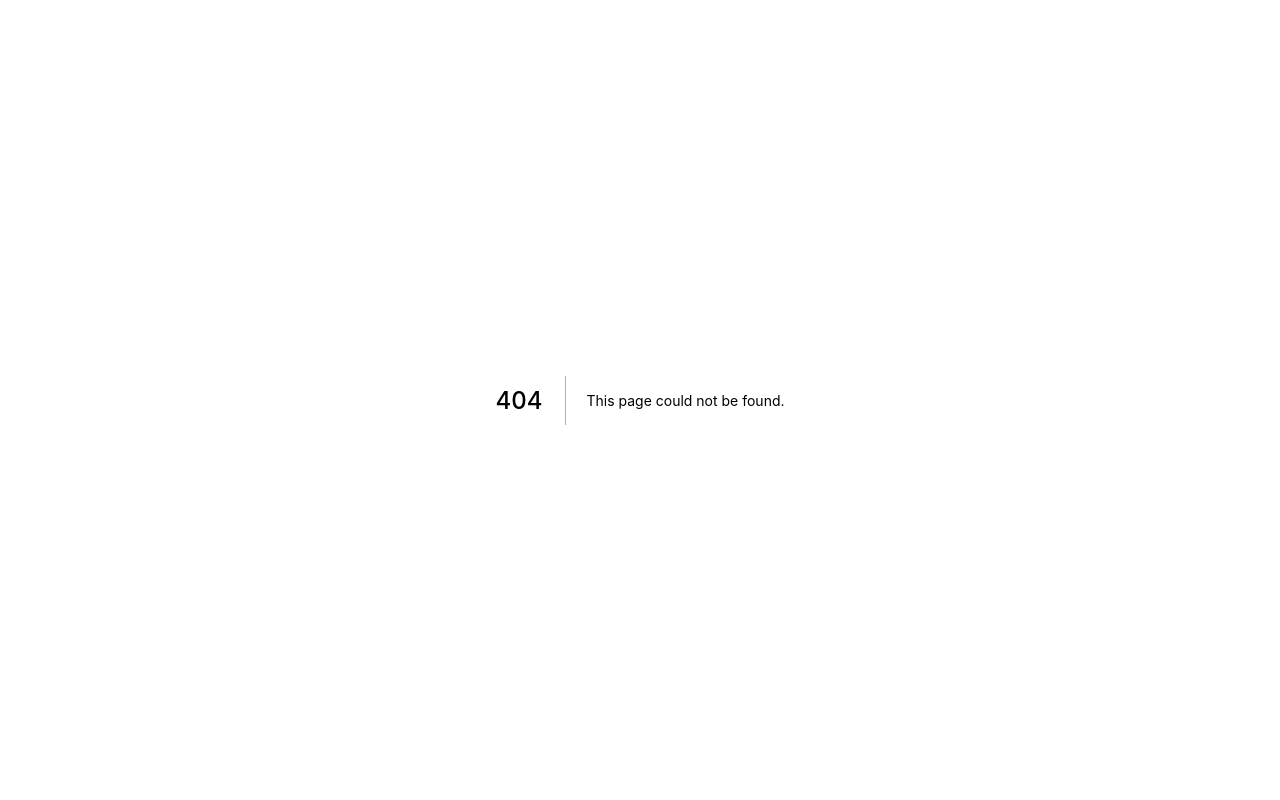
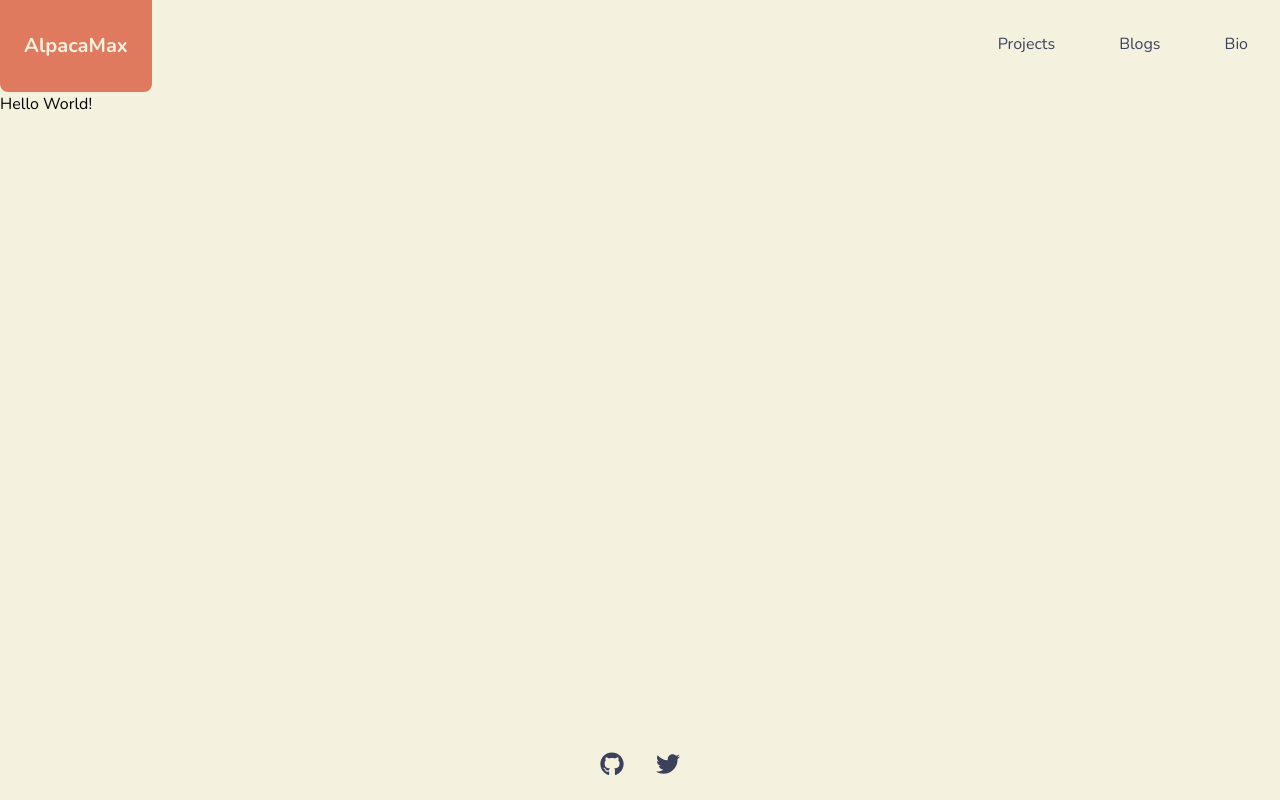
Before and after one commit to AlpacaMax/AlpacaMax.github.io, a Next.js app: page /projects in a window 1280 px wide. Before the commit this address had no page. Built offline with nearby package versions, Linux system fonts and the light colour scheme.

Commit message:
Create Projects Page

```diff
--- a/components/navbar.js
+++ b/components/navbar.js
@@ -14,7 +14,9 @@ export default function Navbar() {
 			</div>
 			<div className="grow flex flex-row justify-end font-extralight text-text">
 				<div className="m-8">
-					<a href="#">Projects</a>
+					<Link href="/projects">
+						<a>Projects</a>
+					</Link>
 				</div>
 				<div className="m-8">
 					<a href="#">Blogs</a>
--- a/pages/index.js
+++ b/pages/index.js
@@ -1,6 +1,3 @@
-import Head from 'next/head';
-import Link from 'next/link';
-
 import Layout from '../components/layout.js';
 
 export default function Home() {
--- /dev/null
+++ b/pages/projects.js
@@ -0,0 +1,11 @@
+import Layout from '../components/layout.js';
+
+export default function Projects() {
+	return (
+		<Layout>
+			<div className="grow">
+				<span>Hello World!</span>
+			</div>
+		</Layout>
+	)
+}
```
